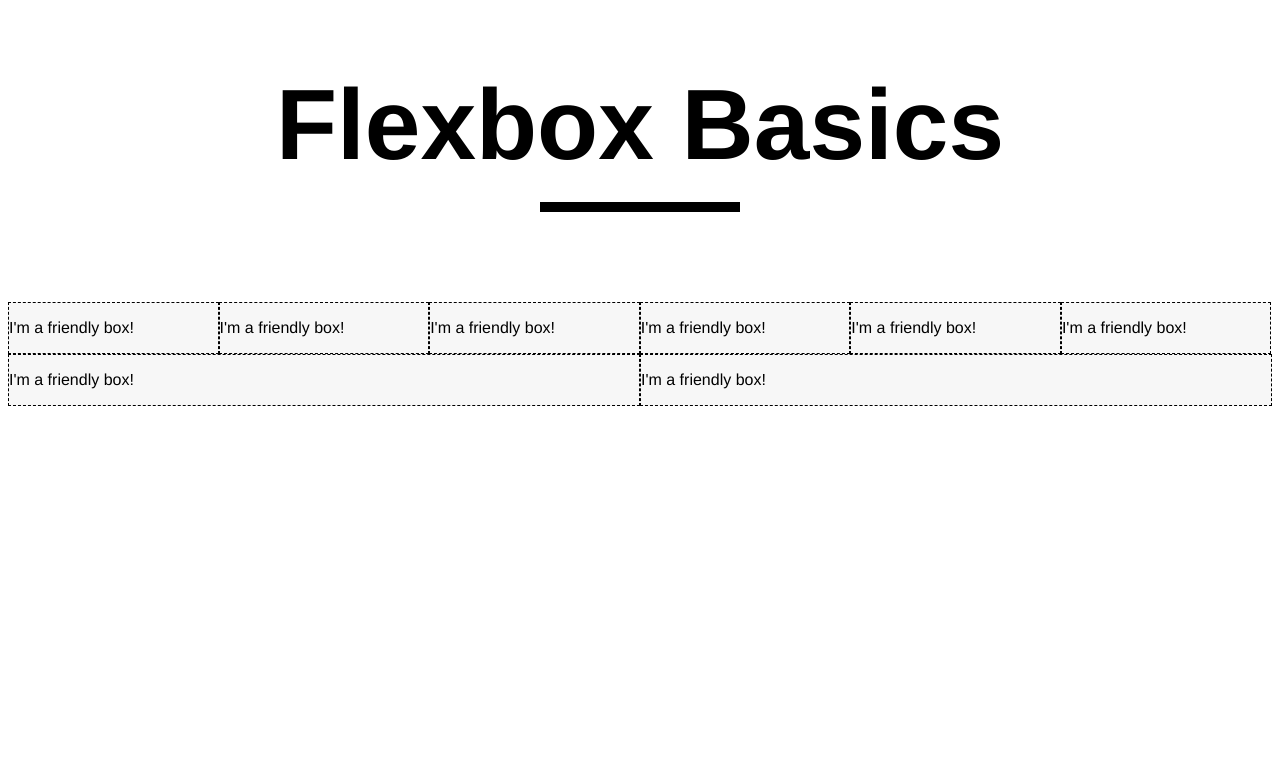
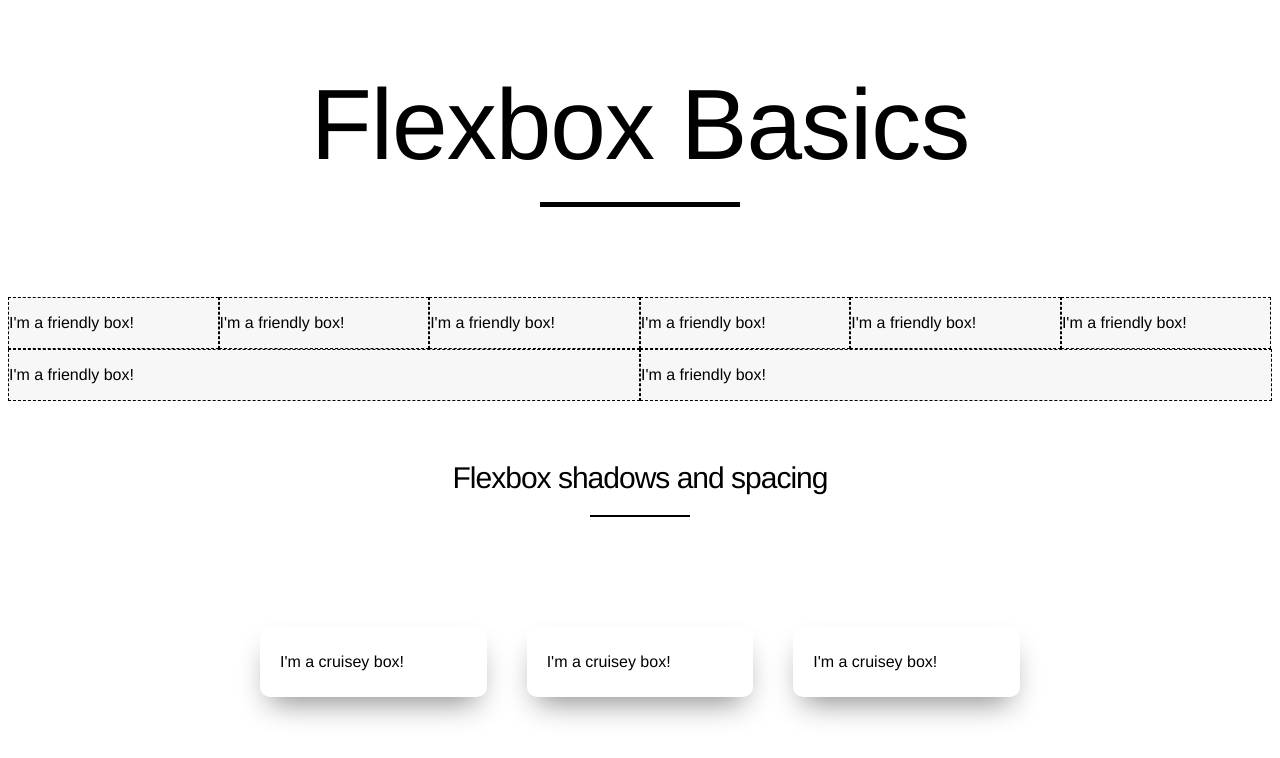
Before and after one commit to 2202-YB-WN-WUX/flex-box-basics, a plain HTML site: page index.html in a window 1280 px wide. Drawn offline with Linux system fonts and the light colour scheme.

Commit message:
shadow boxes

```diff
--- a/css/styles.css
+++ b/css/styles.css
@@ -1,22 +1,41 @@
 * {
   font-family: Helvetica, Arial, sans-serif;
+  box-sizing: border-box;
+}
+
+h1, h2 {
+  letter-spacing: -1px;
+  font-weight: 300;
 }
 
 h1 {
   font-size:100px;
   text-align: center;
   margin-bottom: 20px;
+
+
 }
 
-.divider {
-  width: 200px;
-  height: 10px;
+h2 {
+  font-size:30px;
+  text-align: center;
+  margin: 60px 0 20px 0;
+}
+.divider, .divider-small {
   background-color: black;
   margin: 0 auto;
   margin-bottom: 90px;
 }
+.divider {
+  width: 200px;
+  height: 5px;
+}
+.divider-small {
+  width: 100px;
+  height: 2px;
+}
 
-.flexbox-container {
+.flexbox-container, #cruisey-container {
   display: flex;
   flex-wrap: wrap;
 }
@@ -31,3 +50,19 @@ h1 {
 .bigger {
   width: 50%;
 }
+
+#cruisey-container {
+  width:800px;
+  margin: 0 auto;
+}
+
+.shadow-item {
+  width:33.33%;
+  padding:20px;
+}
+
+.shadow-inner {
+  border-radius: 10px;
+  box-shadow: 0px 15px 30px -10px #888888;
+  padding:10px 20px;
+}
--- a/index.html
+++ b/index.html
@@ -20,5 +20,28 @@
       <div class="flexbox-item bigger"><p>I'm a friendly box!</p></div>
       <div class="flexbox-item bigger"><p>I'm a friendly box!</p></div>
     </div>
+    <h2>Flexbox shadows and spacing</h2>
+    <div class="divider-small"></div>
+    <div id="cruisey-container">
+      <div class="shadow-item">
+        <div class="shadow-inner">
+          <p>I'm a cruisey box!</p>
+        </div>
+      </div>
+      <div class="shadow-item">
+        <div class="shadow-inner">
+          <p>I'm a cruisey box!</p>
+        </div>
+      </div><div class="shadow-item">
+        <div class="shadow-inner">
+          <p>I'm a cruisey box!</p>
+        </div>
+      </div>
+      <!-- <div class="shadow-item"><p>I'm a cruisey box!</p></div>
+      <div class="shadow-item"><p>I'm a cruisey box!</p></div>
+      <div class="shadow-item"><p>I'm a cruisey box!</p></div>
+      <div class="shadow-item"><p>I'm a cruisey box!</p></div>
+      <div class="shadow-item"><p>I'm a cruisey box!</p></div> -->
+    </div>
   </body>
 </html>
```
